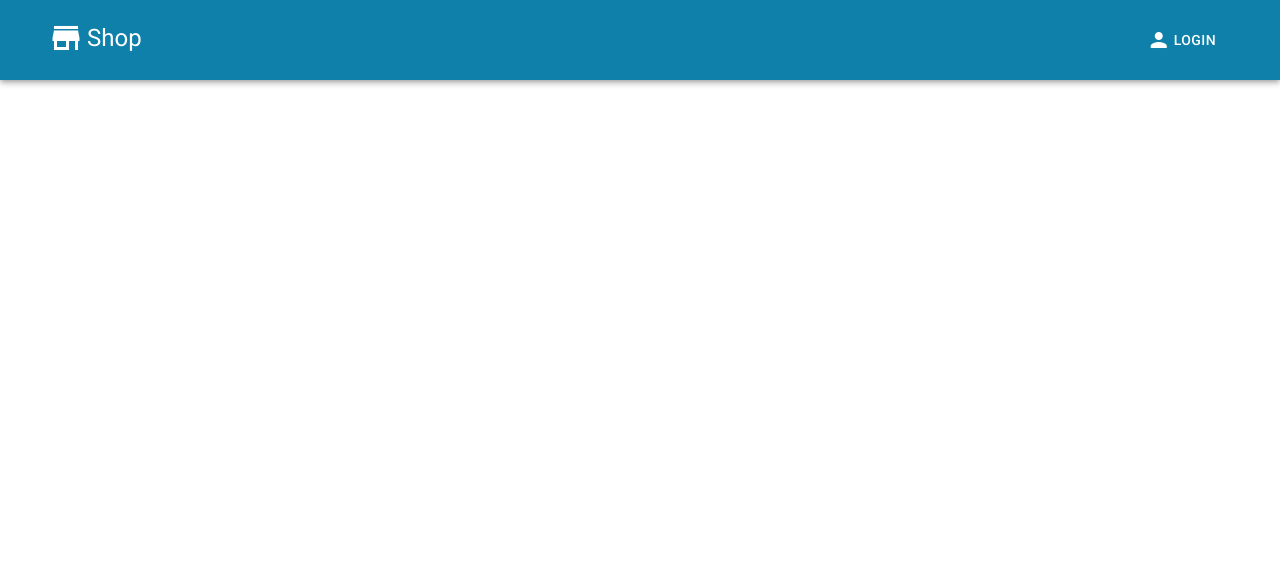
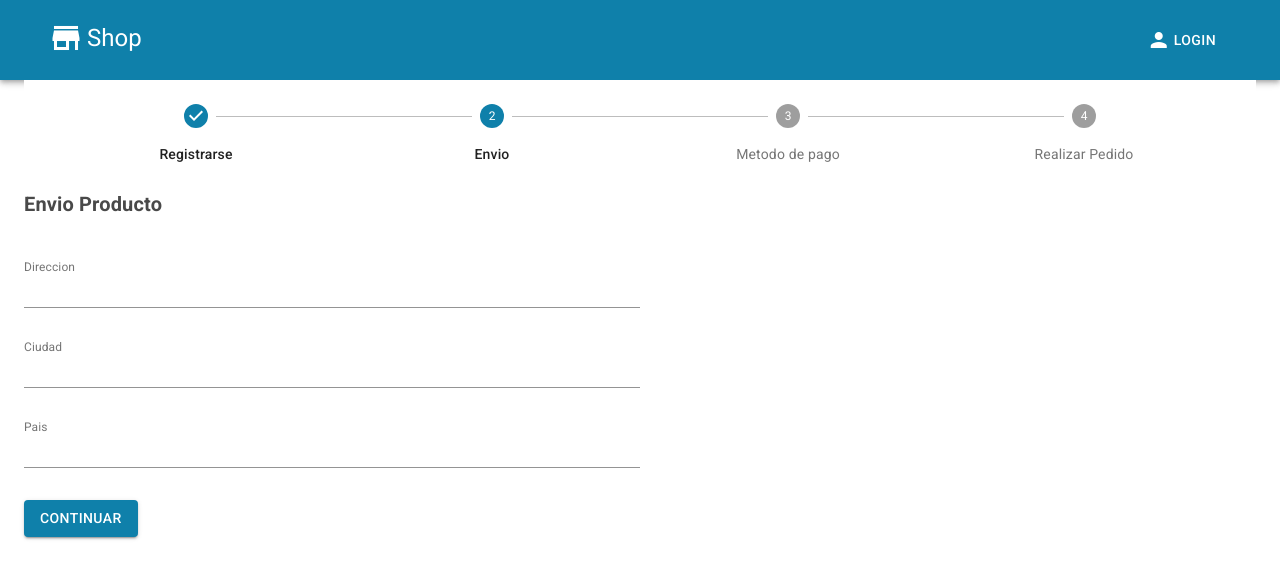
Before and after one commit to Dsniels/Frontend-market, a React (Create React App) app: page /ProcesoCompra in a window 1280 px wide. Shown: the top 578 px of the page. Built offline with nearby package versions, Linux system fonts and the light colour scheme.

Commit message:
Proceso de compras Router funcion continuar

```diff
--- a/src/App.js
+++ b/src/App.js
@@ -8,6 +8,7 @@ import {BrowserRouter as Router, Switch, Route } from 'react-router-dom'
 import Productos from "./Componentes/Pantallas/Productos";
 import Detalles from "./Componentes/Pantallas/Detalles";
 import CarritoCompras from "./Componentes/Pantallas/CarritoCompras";
+import ProcesoCompra from "./Componentes/Pantallas/ProcesoCompra";
 
 
 function App() {
@@ -21,6 +22,7 @@ function App() {
           <Route exact path = "/" component ={Productos}/>
           <Route exact path = "/Detalles/:id" component ={Detalles}/>
           <Route exact path = "/Carrito" component ={CarritoCompras}/>
+          <Route exact path = "/ProcesoCompra" component ={ProcesoCompra}/>
        </Switch>
       </Router>
 
--- a/src/Componentes/Pantallas/ProcesoCompra.js
+++ b/src/Componentes/Pantallas/ProcesoCompra.js
@@ -1,16 +1,17 @@
-import { Button, Container, FormControl, FormControlLabel, FormLabel, Grid, RadioGroup, StepLabel, Stepper, TextField, Typography } from "@material-ui/core";
+import { Button, Container, FormControl, FormControlLabel, FormLabel, Grid, RadioGroup, Step, StepLabel, Stepper, TextField, Typography } from "@material-ui/core";
 import React from "react";
 import { useState } from "react";
+import useStyles from "../../Theme/useStyles";
 
 const ProcesoCompra = () => {
 
 
-    const [activeStep, setActiveStep] = useState(0);
+    const [activeStep, setActiveStep] = useState(1);
     const continuarProceso = () => {
-        setActiveStep((prevActiveStep => prevActiveStep + 1));
+        setActiveStep((prevActiveStep) => prevActiveStep + 1);
     }
     const RetrocederProceso = () => {
-        setActiveStep((prevActiveStep => prevActiveStep - 1));
+        setActiveStep((prevActiveStep) => prevActiveStep - 1);
     }
     const classes = useStyles();
     return(
@@ -30,7 +31,7 @@ const ProcesoCompra = () => {
                 </Step>
             </Stepper>
             {activeStep === 1 ? (
-                <Grid md = {6} xs = {12} className={classes.gridPC}>
+                <Grid item md = {6} xs = {12} className={classes.gridPC}>
                     <Typography variant ="h6" className ={classes.text_title}>
                         Envio Producto
                     </Typography>
@@ -60,7 +61,7 @@ const ProcesoCompra = () => {
                     </form>
                 </Grid>
             ) : activeStep === 2 ? (
-                <Grid md = {3} xs = {12} className={classes.gridPC}>
+                <Grid item md = {3} xs = {12} className={classes.gridPC}>
                     <Typography variant="h6" className={classes.text_title} >Metodo de Pago</Typography>
                     <Grid container spacing= {2}>
                         <Grid item xs ={12}>
@@ -68,12 +69,13 @@ const ProcesoCompra = () => {
                                 <FormLabel>
                                     Seleccion Metodo
                                 </FormLabel>
-                                <RadioGroup>
-                                    <FormControlLabel>
 
-                                    </FormControlLabel>
-                                </RadioGroup>
                             </FormControl>
+                            <Grid item xs = {12}>
+                                <Button variant ="contained" color ="primary" onClick={RetrocederProceso}>
+                                    Continuar
+                                </Button>
+                            </Grid>
                         </Grid>
                     </Grid>
                 </Grid>
```
